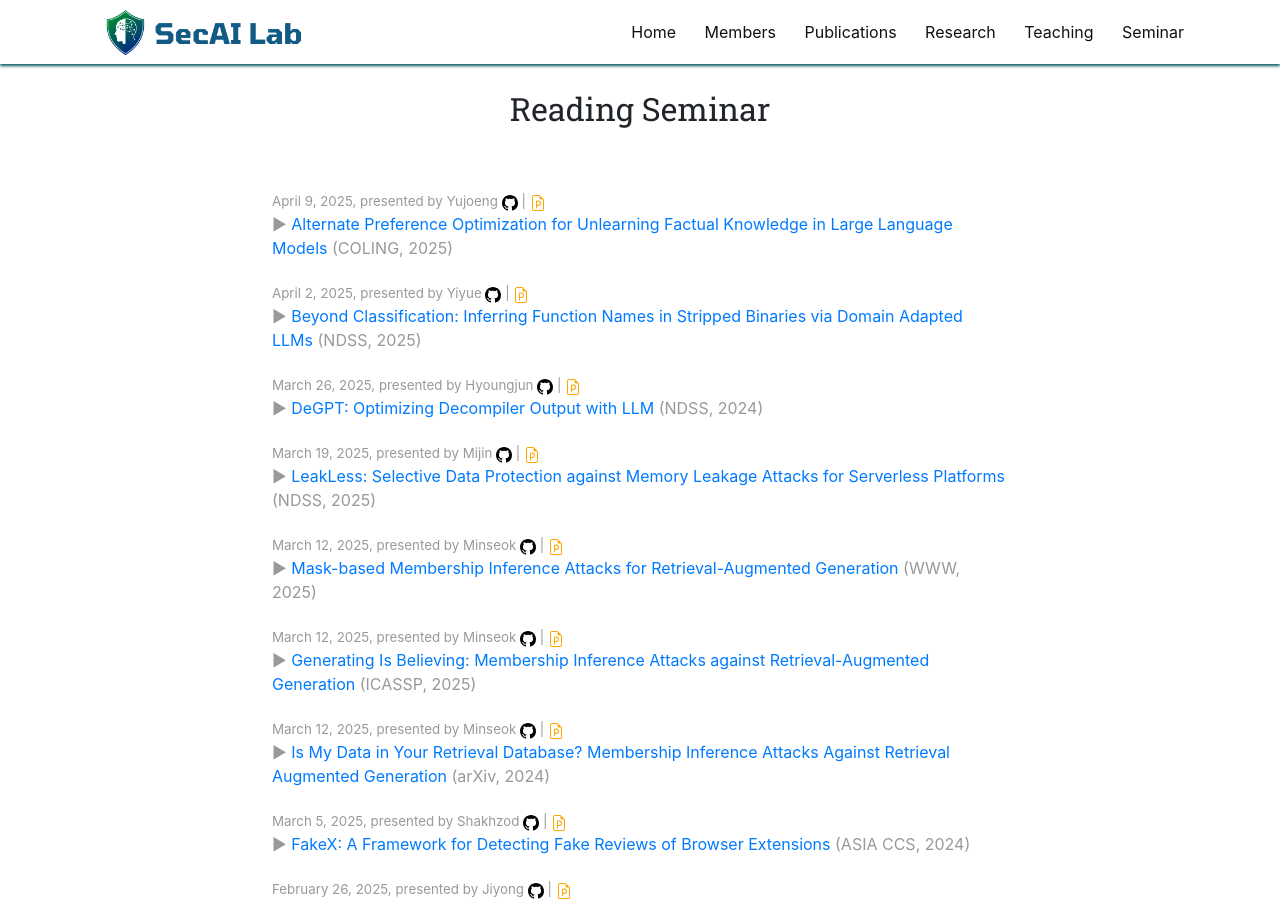
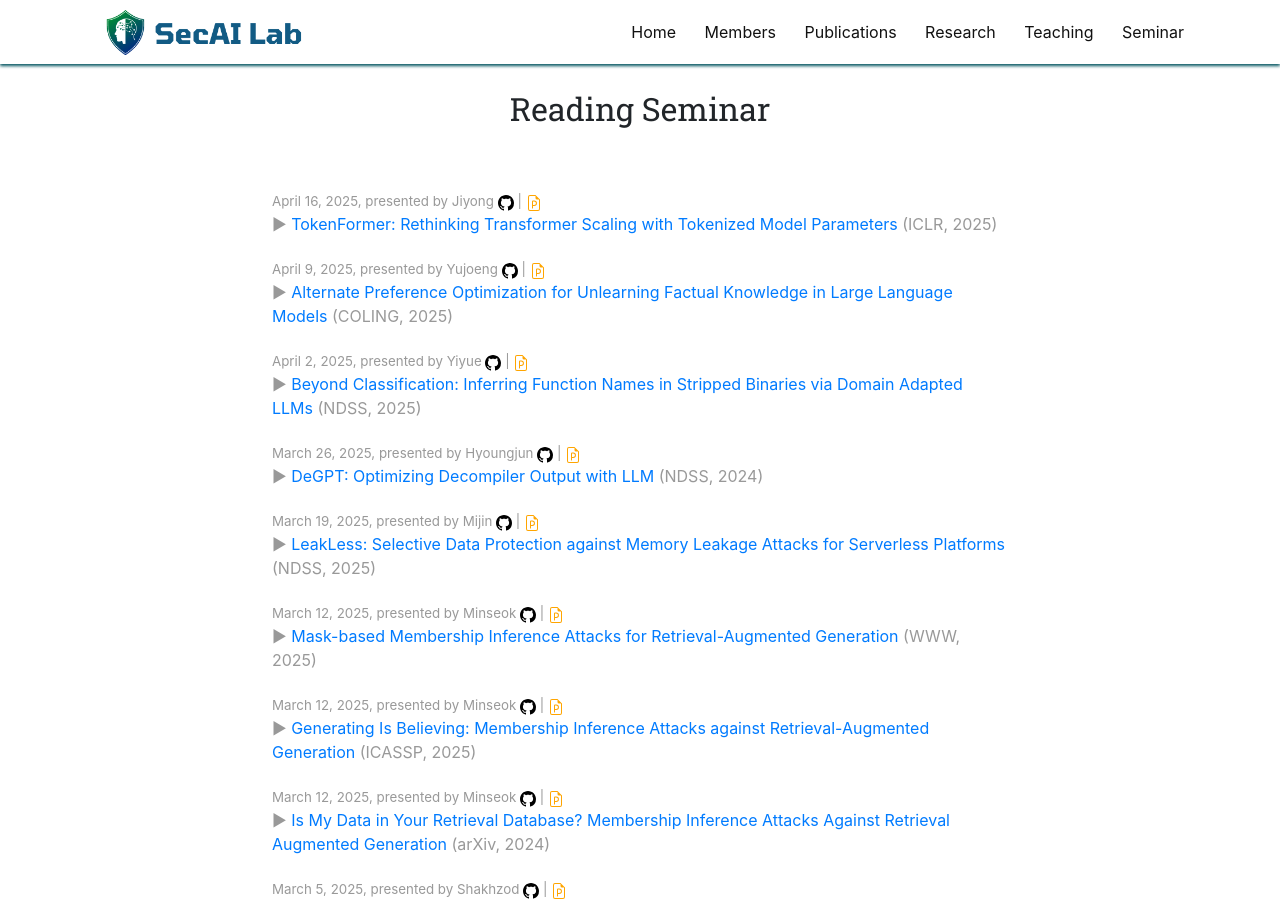
Before and after one commit to SecAI-Lab/secai-lab.github.io, a Jekyll site: the page built from pages/seminar.md, in a window 1280 px wide and 900 px high. Built offline with Jekyll 4.4.1, drawn with Linux system fonts in a browser that asks for light colours; nearby versions of some CDN libraries.

Commit message:
added weekly meeting entry

```diff
--- a/_data/readings.yml
+++ b/_data/readings.yml
@@ -1,3 +1,13 @@
+- title: "TokenFormer: Rethinking Transformer Scaling with Tokenized Model Parameters"
+  link: "https://openreview.net/pdf/430572f27d6b814d52dfb4df61bbb5ccad24d5d0.pdf"
+  ppt_link: "https://secai.skku.edu/assets/paper-presentation/jiyong_TokenFormer_ICLR25_0416.pdf"
+  code_link: "https://github.com/Haiyang-W/TokenFormer"
+  presenter: Jiyong
+  conference: ICLR
+  date: 2025.04.16
+  pub_year: 2025
+  discussion: "(Discussion) :D"
+
 - title: "Alternate Preference Optimization for Unlearning Factual Knowledge in Large Language Models"
   link: "https://www.ndss-symposium.org/wp-content/uploads/2025-797-paper.pdf"
   ppt_link: "https://docs.google.com/presentation/d/1B19yBC_baZF5QqSh2ItHffZCd4KDcfZI0uO4z5J7XKk/edit?usp=sharing"
```
Also changed, not shown: 1 other file.
